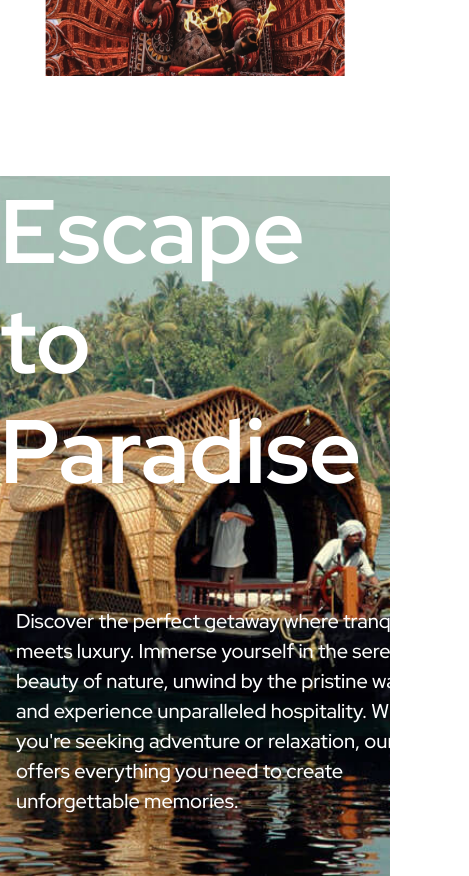
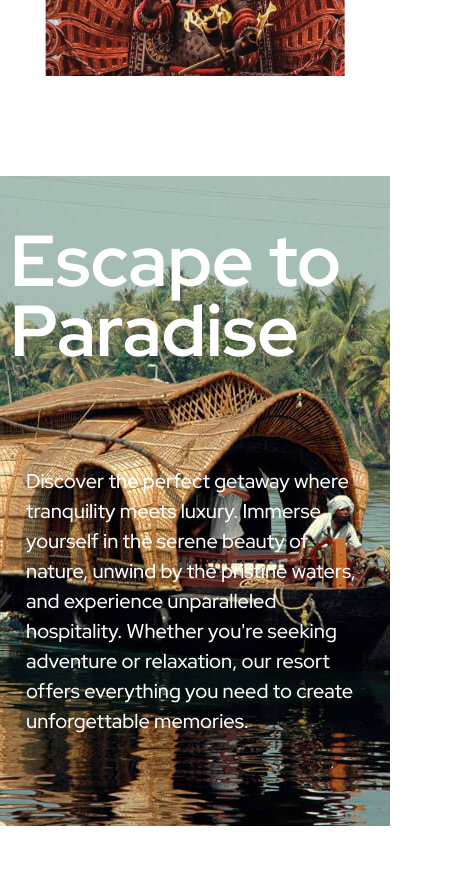
Before and after one commit to hr-igoraza/resort, a React (Vite) app: page / in a window 390 px wide. Shown: the part 2180-3056 px from the top of the page, 469 px wide, since content can reach past the window. Built offline with nearby package versions, Linux system fonts and the light colour scheme.

Commit message:
feat: MoreAbout Section (responsive view)

```diff
--- a/src/Components/MoreAbout.jsx
+++ b/src/Components/MoreAbout.jsx
@@ -4,10 +4,10 @@ import bg from '../assets/Images/moreAbout.jpg'
 const MoreAbout = () => {
   return (
     <div className='w-full h-[700px]'>
-        <img src={bg} alt="" className='w-full h-[700px] object-cover' />
-        <div className='flex-col flex gap-[100px] max-sm:-mt-[700px] -mt-[500px] md:px-[100px]'>
-            <p className='text-white text-[90px] font-bold leading-[110px]'>Escape to Paradise</p>
-            <p className='text-white text-[20px] font-medium w-[469px] h-[218px] max-sm:px-4'>Discover the perfect getaway where tranquility meets luxury. Immerse yourself in the serene beauty of nature, unwind by the pristine waters, and experience unparalleled hospitality. Whether you're seeking adventure or relaxation, our resort offers everything you need to create unforgettable memories.</p>
+        <img src={bg} alt="" className='w-full h-[700px] max-sm:h-[650px] object-cover' />
+        <div className='flex-col flex gap-[100px] max-sm:-mt-[700px] -mt-[500px] md:px-[100px] max-md:py-[100px] max-md:-mt-[700px] max-sm:py-[100px] max-sm:px-[10px]'>
+            <p className='text-white text-[90px] max-sm:text-7xl font-bold leading-[110px] max-sm:leading-[70px]'>Escape to Paradise</p>
+            <p className='text-white text-[20px] font-medium w-[469px] h-[218px] max-sm:h-[200px] max-sm:w-full max-sm:px-4 md:px-[20px]'>Discover the perfect getaway where tranquility meets luxury. Immerse yourself in the serene beauty of nature, unwind by the pristine waters, and experience unparalleled hospitality. Whether you're seeking adventure or relaxation, our resort offers everything you need to create unforgettable memories.</p>
         </div>
     </div>
   )
```
